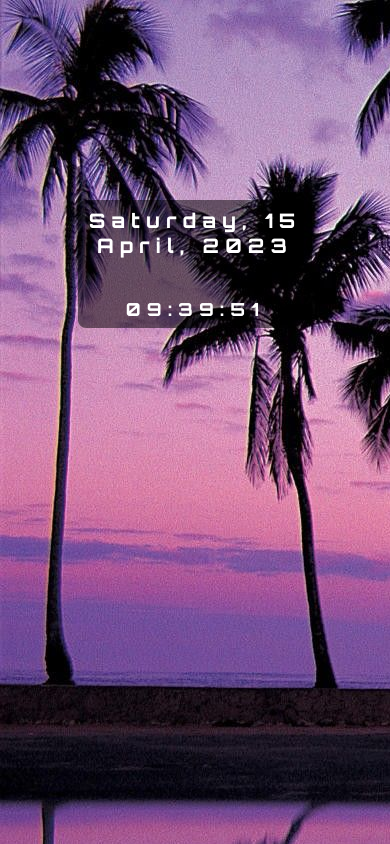
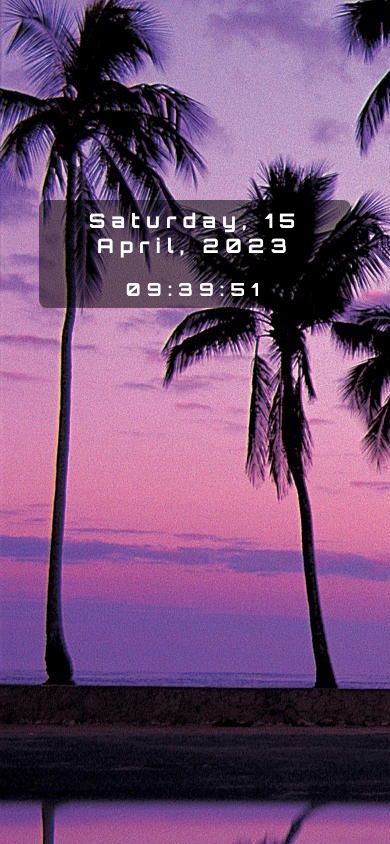
Before and after one commit to BakhaDeveloper/digitalWebClock, a plain HTML site: page index.html in a window 390 px wide. Drawn offline with Linux system fonts and the light colour scheme.

Commit message:
change in title

```diff
--- a/style.css
+++ b/style.css
@@ -18,6 +18,7 @@ body {
   color: #fff;
   font-family: 'Orbitron', sans-serif;
   background-image: url("./images/bg--palms.jpeg");
+  overflow-y: hidden;
 }
 
 
@@ -51,12 +52,18 @@ h3 {
 
 
 @media (max-width: 480px) {
+
+  .blur-back {
+    width: 80%;
+  }
+
   h1 {
-    /* width: 380px; */
+    /* width: 70%; */
     font-size: 20px;
   }
 
   h3 {
     font-size: 18px;
+    margin-top: 20px;
   }
 }
```
